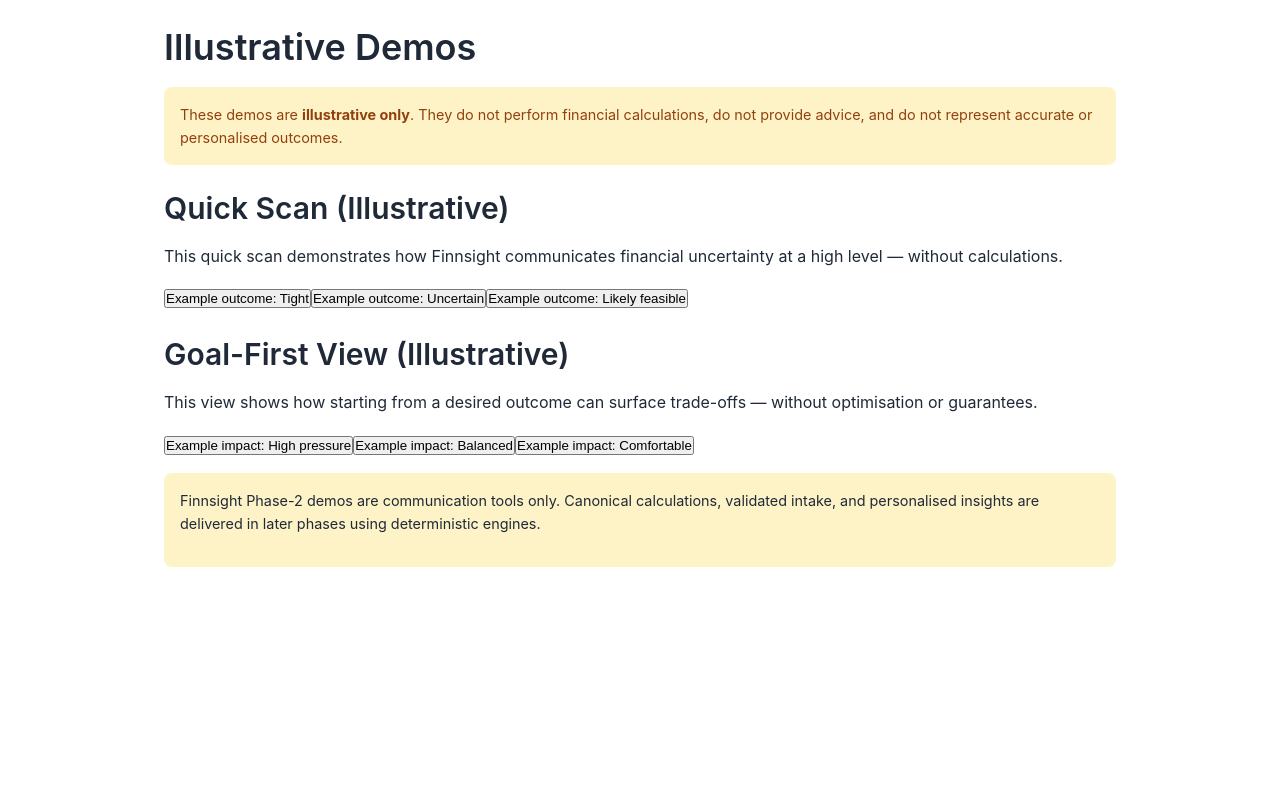
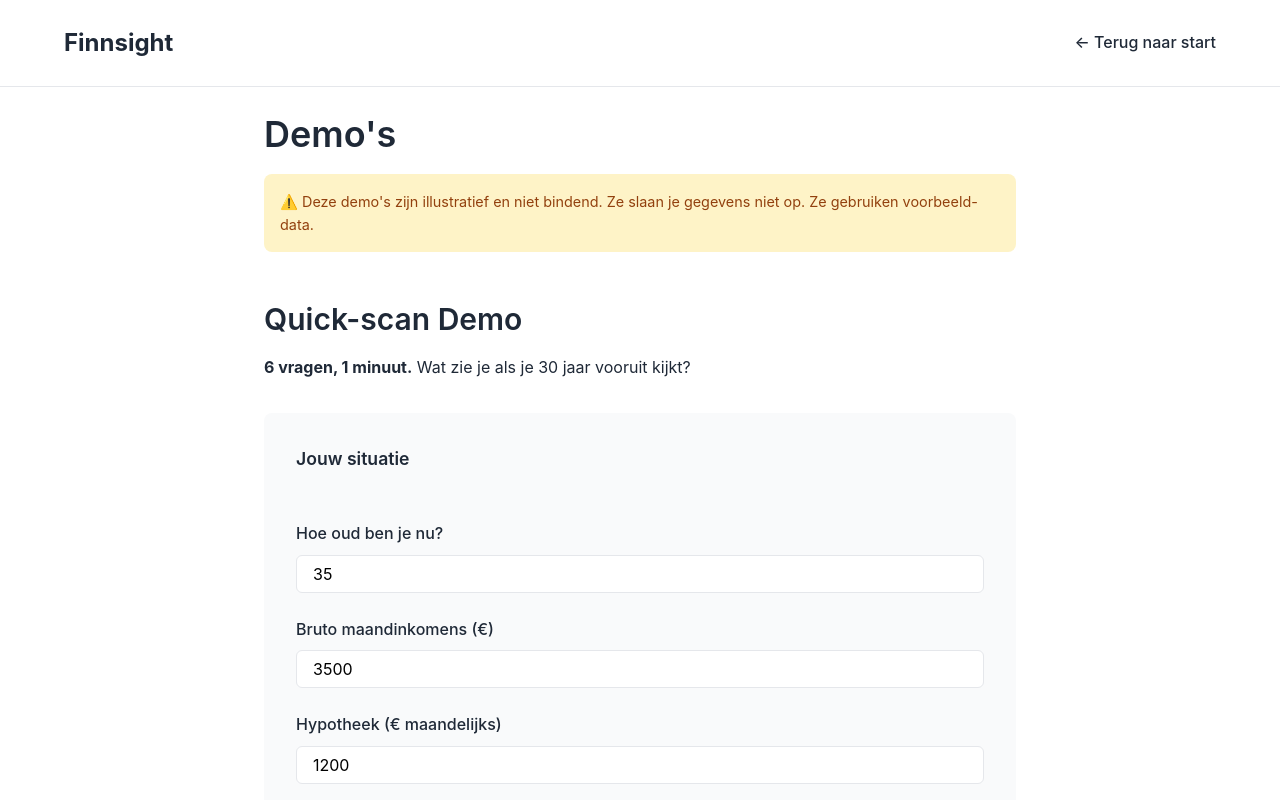
Before and after one commit to floorenr/finnsight-site, a React (Vite) app: page / in a window 1280 px wide. Both pictures are taken after a click on the button "Quick-scan proberen". Shown: the top 800 px of the page. Built offline with nearby package versions, Linux system fonts and the light colour scheme.

Commit message:
revert: Restore DemosPage.jsx to previous version
Reverted changes from commit c33af6b back to 1d173d3.
User preferred the previous implementation.

```diff
--- a/src/pages/DemosPage.jsx
+++ b/src/pages/DemosPage.jsx
@@ -1,143 +1,312 @@
-import React, { useState } from "react";
+import { useState } from 'react'
 
-/**
- * Phase 2 demos are NON-CANONICAL and ILLUSTRATIVE ONLY.
- *
- * This component intentionally:
- * - performs NO financial calculations
- * - derives NO euro values from user input
- * - stores NO data
- * - calls NO backend or core logic
- *
- * All outputs are qualitative signals and static example ranges.
- */
+export default function DemosPage({ onNavigate }) {
+  const [quickScanInputs, setQuickScanInputs] = useState({
+    age: 35,
+    income: 3500,
+    mortgage: 1200,
+    spending: 1800,
+    pensionYears: 30,
+    savings: 50000
+  })
 
-const QUICK_SCAN_BANDS = [
-  {
-    id: "tight",
-    label: "Tight",
-    description:
-      "Based on the combination of inputs, the situation appears constrained. Small changes may have outsized impact.",
-    exampleRange: "Illustrative examples often fall below €2,000 net/month.",
-  },
-  {
-    id: "uncertain",
-    label: "Uncertain",
-    description:
-      "There are meaningful trade-offs and uncertainties. Outcomes depend heavily on future assumptions.",
-    exampleRange:
-      "Illustrative examples often fall between €2,000–€3,000 net/month.",
-  },
-  {
-    id: "likely",
-    label: "Likely feasible",
-    description:
-      "At a high level, the situation appears workable, assuming stable conditions.",
-    exampleRange:
-      "Illustrative examples often exceed €3,000 net/month.",
-  },
-];
+  const [quickScanOutput, setQuickScanOutput] = useState(null)
 
-const GOAL_IMPACT_SIGNALS = [
-  {
-    id: "high_pressure",
-    label: "High pressure",
-    description:
-      "Reaching this goal would typically require significant trade-offs or changes.",
-  },
-  {
-    id: "balanced",
-    label: "Balanced",
-    description:
-      "This goal is commonly achievable, but sensitive to future changes.",
-  },
-  {
-    id: "comfortable",
-    label: "Comfortable",
-    description:
-      "This goal is generally compatible with a wide range of situations.",
-  },
-];
+  const [goalFirstInputs, setGoalFirstInputs] = useState({
+    goal: '',
+    age: 35
+  })
 
-export default function DemosPage() {
-  const [quickScanBand, setQuickScanBand] = useState(null);
-  const [goalSignal, setGoalSignal] = useState(null);
+  const [goalFirstOutput, setGoalFirstOutput] = useState(null)
+
+  // Quick-scan calculation (illustrative, non-canonical)
+  const handleQuickScanSubmit = (e) => {
+    e.preventDefault()
+    const { age, income, mortgage, spending, pensionYears } = quickScanInputs
+
+    // Simplified, illustrative calculation (NOT engine logic)
+    const monthlyAfterMortgage = income - mortgage - (spending * 0.5)
+    const pensionInput = Math.max(0, monthlyAfterMortgage * 0.12)
+    const lowEstimate = Math.round(pensionInput * 0.85)
+    const highEstimate = Math.round(pensionInput * 1.15)
+
+    setQuickScanOutput({
+      low: lowEstimate,
+      high: highEstimate
+    })
+  }
+
+  // Goal-first calculation (illustrative)
+  const handleGoalFirstSubmit = (e) => {
+    e.preventDefault()
+    setGoalFirstOutput({
+      goal: goalFirstInputs.goal,
+      age: goalFirstInputs.age
+    })
+  }
+
+  const handleQuickScanChange = (e) => {
+    const { name, value } = e.target
+    setQuickScanInputs({
+      ...quickScanInputs,
+      [name]: parseInt(value)
+    })
+  }
+
+  const handleGoalButtonClick = (goal) => {
+    setGoalFirstInputs({
+      ...goalFirstInputs,
+      goal
+    })
+  }
+
+  const handleGoalFirstChange = (e) => {
+    const { name, value } = e.target
+    setGoalFirstInputs({
+      ...goalFirstInputs,
+      [name]: parseInt(value)
+    })
+  }
 
   return (
-    <main className="demo-page">
-      <header>
-        <h1>Illustrative Demos</h1>
-        <p className="disclaimer">
-          These demos are <strong>illustrative only</strong>. They do not perform
-          financial calculations, do not provide advice, and do not represent
-          accurate or personalised outcomes.
-        </p>
+    <>
+      <header className="header">
+        <nav className="nav">
+          <div className="logo">Finnsight</div>
+          <a href="#" onClick={(e) => { e.preventDefault(); onNavigate('landing'); }}>← Terug naar start</a>
+        </nav>
       </header>
 
-      {/* QUICK SCAN DEMO */}
-      <section>
-        <h2>Quick Scan (Illustrative)</h2>
-        <p>
-          This quick scan demonstrates how Finnsight communicates financial
-          uncertainty at a high level — without calculations.
-        </p>
+      <main className="content">
+        <h1>Demo's</h1>
+        <p className="disclaimer">⚠️ Deze demo's zijn illustratief en niet bindend. Ze slaan je gegevens niet op. Ze gebruiken voorbeeld-data.</p>
 
-        <div className="button-row">
-          {QUICK_SCAN_BANDS.map((band) => (
-            <button
-              key={band.id}
-              onClick={() => setQuickScanBand(band)}
-            >
-              Example outcome: {band.label}
-            </button>
-          ))}
+        {/* Quick-Scan Demo */}
+        <section className="demo-section">
+          <h2>Quick-scan Demo</h2>
+          <p><strong>6 vragen, 1 minuut.</strong> Wat zie je als je 30 jaar vooruit kijkt?</p>
+
+          <form className="demo-form" onSubmit={handleQuickScanSubmit}>
+            <fieldset>
+              <legend>Jouw situatie</legend>
+
+              <div className="form-group">
+                <label htmlFor="age">Hoe oud ben je nu?</label>
+                <input
+                  type="number"
+                  id="age"
+                  name="age"
+                  min="18"
+                  max="100"
+                  value={quickScanInputs.age}
+                  onChange={handleQuickScanChange}
+                  required
+                />
               </div>
 
-        {quickScanBand && (
-          <div className="result-card">
-            <h3>{quickScanBand.label}</h3>
-            <p>{quickScanBand.description}</p>
-            <p className="example">
-              {quickScanBand.exampleRange}
+              <div className="form-group">
+                <label htmlFor="income">Bruto maandinkomens (€)</label>
+                <input
+                  type="number"
+                  id="income"
+                  name="income"
+                  min="0"
+                  step="100"
+                  value={quickScanInputs.income}
+                  onChange={handleQuickScanChange}
+                  required
+                />
+              </div>
+
+              <div className="form-group">
+                <label htmlFor="mortgage">Hypotheek (€ maandelijks)</label>
+                <input
+                  type="number"
+                  id="mortgage"
+                  name="mortgage"
+                  min="0"
+                  step="100"
+                  value={quickScanInputs.mortgage}
+                  onChange={handleQuickScanChange}
+                  required
+                />
+              </div>
+
+              <div className="form-group">
+                <label htmlFor="spending">Maandelijkse uitgaven (€)</label>
+                <input
+                  type="number"
+                  id="spending"
+                  name="spending"
+                  min="0"
+                  step="100"
+                  value={quickScanInputs.spending}
+                  onChange={handleQuickScanChange}
+                  required
+                />
+              </div>
+
+              <div className="form-group">
+                <label htmlFor="pensionYears">Hoeveel jaar tot pensioen?</label>
+                <input
+                  type="number"
+                  id="pensionYears"
+                  name="pensionYears"
+                  min="0"
+                  max="50"
+                  value={quickScanInputs.pensionYears}
+                  onChange={handleQuickScanChange}
+                  required
+                />
+              </div>
+
+              <div className="form-group">
+                <label htmlFor="savings">Spaargeld / netto vermogen (€)</label>
+                <input
+                  type="number"
+                  id="savings"
+                  name="savings"
+                  min="0"
+                  step="1000"
+                  value={quickScanInputs.savings}
+                  onChange={handleQuickScanChange}
+                  required
+                />
+              </div>
+            </fieldset>
+
+            <button type="submit" className="btn btn-primary">Bekijk demo-resultaat</button>
+          </form>
+
+          {quickScanOutput && (
+            <div className="demo-output">
+              <h3>Demo-resultaat</h3>
+              <div className="disclaimer">
+                ℹ️ Dit is een <strong>illustratief bereik</strong>. Geen exacte voorspelling. De werkelijke bedragen hangen af van veel meer factoren.
+              </div>
+
+              <div className="result-band">
+                <h4>Maandelijks beschikbaar na pensioen</h4>
+                <p className="range">
+                  <strong>€{quickScanOutput.low} – €{quickScanOutput.high}</strong>
+                </p>
+                <p className="note">Dit bereik is gebaseerd op jouw input. <strong>Niet bindend.</strong></p>
+              </div>
+
+              <div className="result-insights">
+                <h4>Wat dit bereik beïnvloedt</h4>
+                <ul>
+                  <li>Maandelijkse uitgaven vandaag</li>
+                  <li>Hypotheekaflossingsplannen</li>
+                  <li>Pensioenopbouw</li>
+                  <li>Toekomstige belastingtariefen (onzeker)</li>
+                </ul>
+              </div>
+
+              <p className="cta-link">
+                Wil je meer weten? <a href="mailto:hello@finnsight.nl">Neem contact op</a> voor echte planning.
               </p>
             </div>
           )}
         </section>
 
-      {/* GOAL-FIRST DEMO */}
-      <section>
-        <h2>Goal-First View (Illustrative)</h2>
-        <p>
-          This view shows how starting from a desired outcome can surface
-          trade-offs — without optimisation or guarantees.
-        </p>
+        {/* Goal-First Demo */}
+        <section className="demo-section">
+          <h2>Goal-First Demo</h2>
+          <p><strong>Begin met wat je wilt bereiken.</strong> Finnsight toont wat nodig is.</p>
 
-        <div className="button-row">
-          {GOAL_IMPACT_SIGNALS.map((signal) => (
+          <form className="demo-form" onSubmit={handleGoalFirstSubmit}>
+            <fieldset>
+              <legend>Je financiële doel</legend>
+
+              <div className="form-group">
+                <label>Wat wil je maandelijks beschikbaar hebben na pensioen?</label>
+                <div className="goal-buttons">
                   <button
-              key={signal.id}
-              onClick={() => setGoalSignal(signal)}
+                    type="button"
+                    className={`goal-btn ${goalFirstInputs.goal === 'minimum' ? 'active' : ''}`}
+                    onClick={() => handleGoalButtonClick('minimum')}
                   >
-              Example impact: {signal.label}
+                    <span className="goal-label">Minimum</span>
+                    <span className="goal-value">€1.500</span>
                   </button>
-          ))}
+                  <button
+                    type="button"
+                    className={`goal-btn ${goalFirstInputs.goal === 'comfortable' ? 'active' : ''}`}
+                    onClick={() => handleGoalButtonClick('comfortable')}
+                  >
+                    <span className="goal-label">Comfortabel</span>
+                    <span className="goal-value">€2.500</span>
+                  </button>
+                  <button
+                    type="button"
+                    className={`goal-btn ${goalFirstInputs.goal === 'ideal' ? 'active' : ''}`}
+                    onClick={() => handleGoalButtonClick('ideal')}
+                  >
+                    <span className="goal-label">Ideaal</span>
+                    <span className="goal-value">€3.500</span>
+                  </button>
+                </div>
               </div>
 
-        {goalSignal && (
-          <div className="result-card">
-            <h3>{goalSignal.label}</h3>
-            <p>{goalSignal.description}</p>
+              <div className="form-group">
+                <label htmlFor="goalAge">Hoe oud ben je?</label>
+                <input
+                  type="number"
+                  id="goalAge"
+                  name="age"
+                  min="18"
+                  max="100"
+                  value={goalFirstInputs.age}
+                  onChange={handleGoalFirstChange}
+                  required
+                />
+              </div>
+            </fieldset>
+
+            <button type="submit" className="btn btn-primary">Bekijk impact</button>
+          </form>
+
+          {goalFirstOutput && (
+            <div className="demo-output">
+              <h3>Demo-resultaat</h3>
+              <div className="disclaimer">
+                ℹ️ Dit toont welke <strong>factoren</strong> jouw doel beïnvloeden. Niet hoe je het bereikt.
+              </div>
+
+              <div className="result-trade-offs">
+                <h4>Wat beïnvloedt dit doel</h4>
+                <ul className="factors">
+                  <li className="factor-high">
+                    <span className="factor-label">Maandelijkse uitgaven</span>
+                    <span className="factor-impact">⭐⭐⭐ Zeer belangrijk</span>
+                  </li>
+                  <li className="factor-high">
+                    <span className="factor-label">Pensioenopbouw</span>
+                    <span className="factor-impact">⭐⭐⭐ Zeer belangrijk</span>
+                  </li>
+                  <li className="factor-medium">
+                    <span className="factor-label">Hypotheekstrategie</span>
+                    <span className="factor-impact">⭐⭐ Matig</span>
+                  </li>
+                  <li className="factor-low">
+                    <span className="factor-label">Beleggingsstrategie</span>
+                    <span className="factor-impact">⭐ Minimaal (voor dit doel)</span>
+                  </li>
+                </ul>
+              </div>
+
+              <p className="cta-link">
+                Wil je weten hoe je dit kunt bereiken? <a href="mailto:hello@finnsight.nl">Neem contact op</a> voor echte planning.
+              </p>
             </div>
           )}
         </section>
+      </main>
 
-      <footer className="disclaimer">
-        <p>
-          Finnsight Phase-2 demos are communication tools only. Canonical
-          calculations, validated intake, and personalised insights are
-          delivered in later phases using deterministic engines.
-        </p>
+      <footer className="footer">
+        <p>&copy; 2025 Finnsight. <a href="#" onClick={(e) => { e.preventDefault(); onNavigate('landing'); }}>Terug naar start</a></p>
       </footer>
-    </main>
-  );
+    </>
+  )
 }
```
Lines whose indentation alone changed are shown as unchanged.
